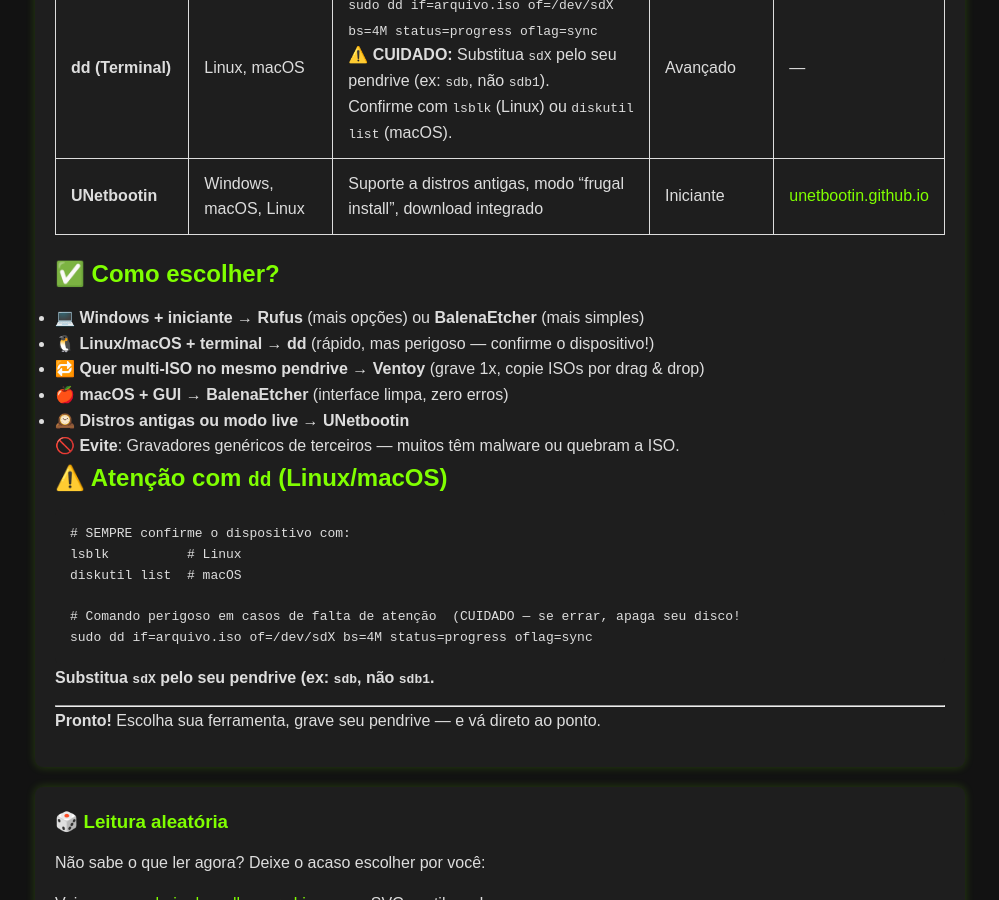
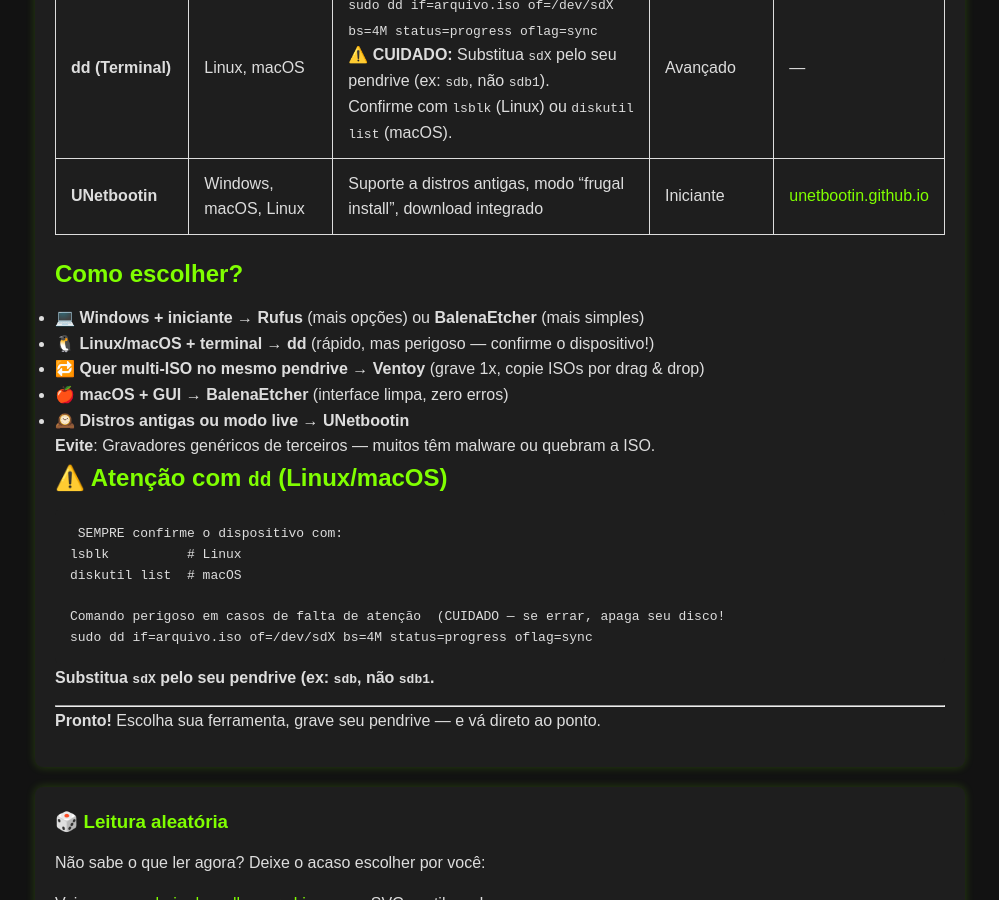
Before and after one commit to Piolinux/piolinux-site, a Jekyll site: the page built from _posts/2025-09-12-gravador-de-isousb-qual-ferramenta-usar-em-2025.md, in a window 1280 px wide and 900 px high, scrolled down 954 px. Shown: the whole window, without its empty margins (140-1139 px from the left). Built offline with Jekyll 4.4.1, drawn with Linux system fonts in a browser that asks for light colours; some of the changed text lies outside the part shown.

```diff
--- a/_posts/2025-09-12-gravador-de-isousb-qual-ferramenta-usar-em-2025.md
+++ b/_posts/2025-09-12-gravador-de-isousb-qual-ferramenta-usar-em-2025.md
@@ -86,7 +86,7 @@ permalink: /gravador-iso-usb-comparativo/
 
 
 
- <h2>✅ Como escolher?</h2>
+ <h2> Como escolher?</h2>
 
 <ul>
   <li><strong>💻 Windows + iniciante</strong> → <strong>Rufus</strong> (mais opções) ou <strong>BalenaEtcher</strong> (mais simples)</li>
@@ -97,17 +97,17 @@ permalink: /gravador-iso-usb-comparativo/
 </ul>
 
 <blockquote>
-  🚫 <strong>Evite</strong>: Gravadores genéricos de terceiros — muitos têm malware ou quebram a ISO.
+   <strong>Evite</strong>: Gravadores genéricos de terceiros — muitos têm malware ou quebram a ISO.
 </blockquote>
 
 <h2>⚠️ Atenção com <code>dd</code> (Linux/macOS)</h2>
 
 <pre style="background:#1e1e1e; color:#ddd; padding:15px; border-radius:6px; overflow-x:auto;">
-# SEMPRE confirme o dispositivo com:
+ SEMPRE confirme o dispositivo com:
 lsblk          # Linux
 diskutil list  # macOS
 
-# Comando perigoso em casos de falta de atenção  (CUIDADO — se errar, apaga seu disco!
+Comando perigoso em casos de falta de atenção  (CUIDADO — se errar, apaga seu disco!
 sudo dd if=arquivo.iso of=/dev/sdX bs=4M status=progress oflag=sync
 </pre>
 
```
Also changed, not shown: other parts of _posts/2025-09-12-gravador-de-isousb-qual-ferramenta-usar-em-2025.md (+1 -1 lines).
